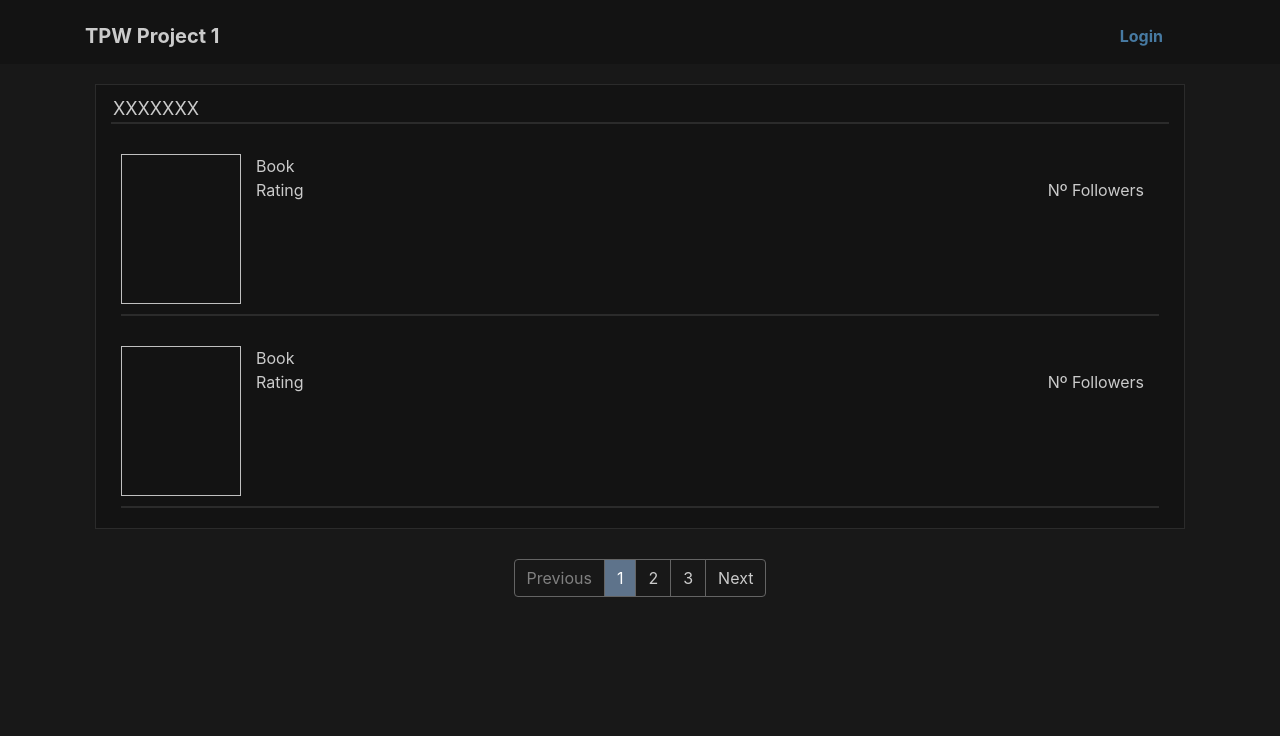
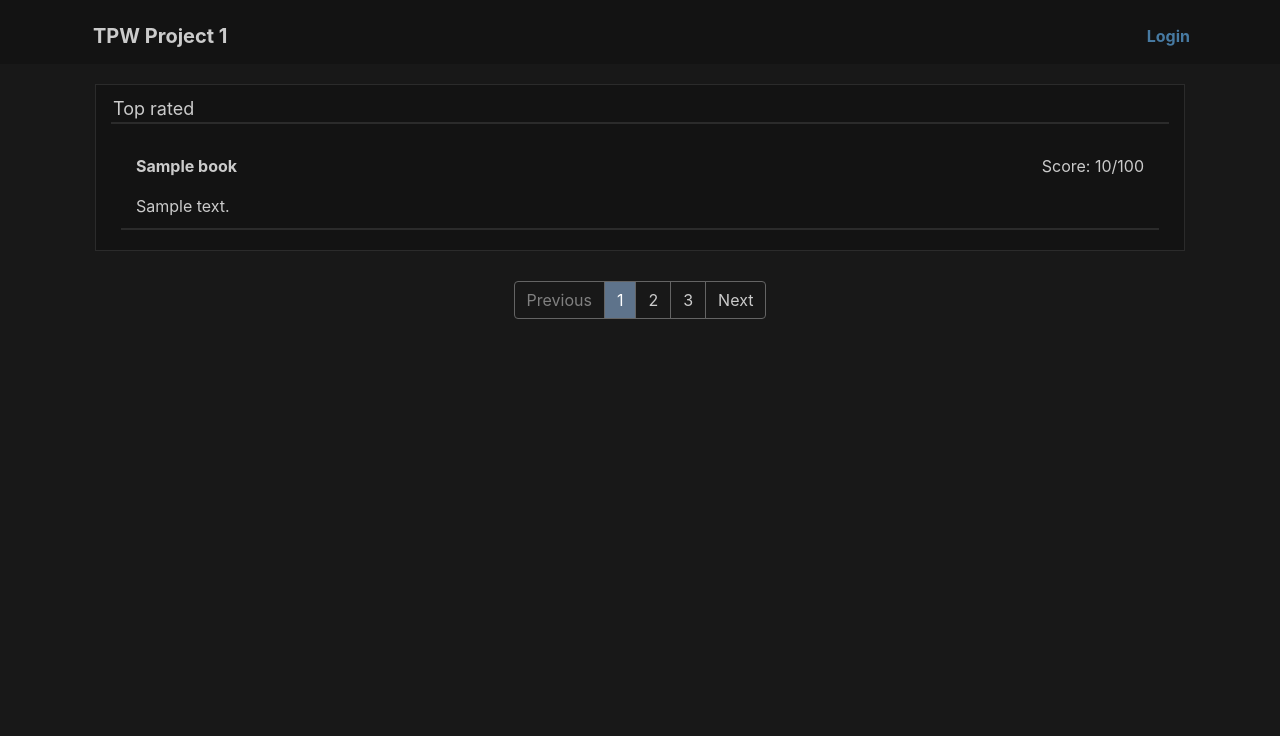
Before and after one commit to Dioben/TPW01, a Django app: page /top/1/ in a window 1280 px wide. Shown: the top 736 px of the page. Run offline with Django 3.2, Linux system fonts and the light colour scheme; tables that the repository leaves empty hold one stand-in row (values such as "Sample post"); some libraries are stand-ins or nearby versions.

Commit message:
Lots of little changes

```diff
--- a/TPW01/urls.py
+++ b/TPW01/urls.py
@@ -33,7 +33,7 @@ urlpatterns = [
     path("logout/",auth_views.LogoutView.as_view(next_page="/"), name="log out"),
     path('signup/', views.signup, name="sign up"),
     path('bookmarkpress/',views.bookmark, name="bookmark press"),
-    path('chaptereditor/<int:book>/<str:chapter>',views.chaptereditor, name="chapter editor"),
+    path('chaptereditor/<int:book>/<str:chapter>/',views.chaptereditor, name="chapter editor"),
     path('bookeditor/<int:book>/', views.bookEditor, name="book editor"),
     path('submitbook/<int:book>/',views.submitbook, name="book poster"),
     path('deletebook/<int:book>/',views.deletebook, name="book deleter"),
--- a/app/commonqueries.py
+++ b/app/commonqueries.py
@@ -35,7 +35,8 @@ def bookrisingpop(page=1, total=20):
 
 
 def bookbynew(page=1, total=20):
-    return Book.objects.reverse()[(page - 1) * total:page * total]
+    return Chapter.objects.order_by("-release").select_related()[(page - 1) * total:page * total]
+    # return Book.objects.reverse()[(page - 1) * total:page * total]
 
 
 def reviewbyuser(user):
--- a/app/static/css/css.css
+++ b/app/static/css/css.css
@@ -291,9 +291,10 @@ a {
 
 .description {
     word-wrap: break-word;
+    white-space: pre-wrap;
 }
 
-.container-custom .description {
+.list-content .description {
    overflow: hidden;
    text-overflow: ellipsis;
    display: -webkit-box;
@@ -319,11 +320,34 @@ a {
 
 .book-header > .description {
     background-color: #131313;
-    padding: 10px 50px 10px 50px;
+    padding: 20px 50px 0 50px;
     /*border-left: 100vw solid #131313;*/
     /*border-right: 100vw solid #131313;*/
     /*margin: 0 -100vw 0 -100vw;*/
 }
+
+.chapter-text {
+    white-space: pre-wrap;
+}
+
+.book-header a {
+    color: #CBCBCB;
+}
+
+.navbar {
+    padding: .5em 5px;
+}
+
+.navbar-brand {
+    padding: 0 8px;
+}
+
+
+
+
+
+
+
 
 
 
@@ -643,7 +667,7 @@ a {
 }
 
 .navigation-clean-button .actions .login {
-    margin-right: 1rem;
+    /*margin-right: 1rem;*/
     text-decoration: none;
     /*color: #465765;*/
 }
--- a/app/templates/bookeditor.html
+++ b/app/templates/bookeditor.html
@@ -17,7 +17,7 @@
                 <div class="separator"></div>
             </div>
             <div class="book-content-content">
-                <form action="/submitbook/{{ bookid }}" method="post">
+                <form action="/submitbook/{{ bookid }}/" method="post">
                     {% csrf_token %}
                     <div class="form-group">
                         {{ form.title.label_tag }}
--- a/app/templates/layout.html
+++ b/app/templates/layout.html
@@ -36,11 +36,11 @@
                       </div>
                     </div>
                 {% else %}
-                        <a class="login" href="/login">Login</a>
+                        <a class="login" href="/login/">Login</a>
                 {% endif %}
                 {% endblock %}
             </span>
-            <button data-target="#navcol-1" data-toggle="collapse" class="navbar-toggler"><span class="sr-only">Toggle navigation</span><span class="navbar-toggler-icon"></span></button>
+{#            <button data-target="#navcol-1" data-toggle="collapse" class="navbar-toggler"><span class="sr-only">Toggle navigation</span><span class="navbar-toggler-icon"></span></button>#}
         </div>
     </div>
 </nav>
--- a/app/templates/listing.html
+++ b/app/templates/listing.html
@@ -1,37 +1,88 @@
 {% extends "layout.html" %}
 
-{% block title %}TPW01 - Best/Newest/Rising{% endblock %}
+{% block title %}TPW01 - {{ sorttype }}{% endblock %}
 
 {% block content %}
     <div class="row no-gutters">
-        <div class="col-xl-12 offset-xl-0">
+    {% if sorttype == "Latest Books" %}
+        <div class="col-xl-6 offset-xl-0">
             <div class="container-custom">
                 <div class="container-custom-header">
-                    <span>XXXXXXX</span>
+                    <span>Recent updates</span>
                     <div class="separator"></div>
                 </div>
                 <div class="list-content">
+                    {% for chapter in books %}
                     <div>
-                        <div class="d-flex flex-nowrap"><img>
-                            <div class="col d-flex flex-column"><a href="#">Book</a>
-                                <div class="d-flex justify-content-between"><span>Rating</span><span>Nº Followers</span>
+                        <div class="d-flex flex-nowrap">{% comment %}<img>{% endcomment %}
+                            <div class="col d-flex flex-column">
+                                <div class="d-flex justify-content-between">
+                                    <a href="/book/{{ chapter.novel.id }}/"><b>{{ chapter.novel.title }}</b></a>
+                                    <a href="/chapter/{{ chapter.novel.id }}/{{ chapter.number }}/">{{ chapter.title }}</a>
                                 </div>
                             </div>
                         </div>
                         <div class="separator"></div>
                     </div>
+                    {% endfor %}
+                </div>
+            </div>
+        </div>
+    {% endif %}
+    {% if sorttype == "Rising Books" %}
+        <div class="col-xl-6 offset-xl-0">
+            <div class="container-custom">
+                <div class="container-custom-header">
+                    <span>Rising</span>
+                    <div class="separator"></div>
+                </div>
+                <div class="list-content">
+                    {% for book in books %}
                     <div>
-                        <div class="d-flex flex-nowrap"><img>
-                            <div class="col d-flex flex-column"><a href="#">Book</a>
-                                <div class="d-flex justify-content-between"><span>Rating</span><span>Nº Followers</span>
+                        <div class="d-flex flex-nowrap">{% comment %}<img>{% endcomment %}
+                            <div class="col d-flex flex-column">
+                                <div class="d-flex justify-content-between">
+                                    <a href="/book/{{ book.id }}/"><b>{{ book.title }}</b></a>
+                                    <span>Score: {% if book.rating == None %}0{% else %}{{ book.rating }}{% endif %}/100</span>
+    {#                                <span>Nº Followers</span>#}
                                 </div>
+                                <span class="mt-3 description">{{ book.description }}</span>
                             </div>
                         </div>
                         <div class="separator"></div>
                     </div>
+                    {% endfor %}
                 </div>
             </div>
         </div>
+    {% endif %}
+    {% if sorttype == "Top Books" %}
+        <div class="col-xl-12 offset-xl-0">
+            <div class="container-custom">
+                <div class="container-custom-header">
+                    <span>Top rated</span>
+                    <div class="separator"></div>
+                </div>
+                <div class="list-content">
+                    {% for book in books %}
+                    <div>
+                        <div class="d-flex flex-nowrap">{% comment %}<img>{% endcomment %}
+                            <div class="col d-flex flex-column">
+                                <div class="d-flex justify-content-between">
+                                    <a href="/book/{{ book.id }}/"><b>{{ book.title }}</b></a>
+                                    <span>Score: {% if book.rating == None %}0{% else %}{{ book.rating }}{% endif %}/100</span>
+    {#                                <span>Nº Followers</span>#}
+                                </div>
+                                <span class="mt-3 description">{{ book.description }}</span>
+                            </div>
+                        </div>
+                        <div class="separator"></div>
+                    </div>
+                    {% endfor %}
+                </div>
+            </div>
+        </div>
+    {% endif %}
         <div class="col-xl-12 offset-xl-0">
             <nav aria-label="pagination">
                 <ul class="pagination justify-content-center">
--- a/app/templates/login.html
+++ b/app/templates/login.html
@@ -27,7 +27,7 @@
             <button class="btn btn-primary btn-block" type="submit">Log in</button>
         </div>
         {% comment %}<a class="forgot" href="#">Forgot your password?</a>{% endcomment %}
-        <a class="forgot" href="/signup">Create a new account</a></form>
+        <a class="forgot" href="/signup/">Create a new account</a></form>
 </div>
 <script src="https://cdnjs.cloudflare.com/ajax/libs/jquery/3.5.1/jquery.min.js"></script>
 <script src="https://cdnjs.cloudflare.com/ajax/libs/twitter-bootstrap/4.5.0/js/bootstrap.bundle.min.js"></script>
--- a/app/templates/signup.html
+++ b/app/templates/signup.html
@@ -35,7 +35,7 @@
             <div class="form-group">
                 <button class="btn btn-primary btn-block" type="submit">Sign up</button>
             </div>
-            <a class="forgot" href="/login">Already have an account? Log in.</a></form>
+            <a class="forgot" href="/login/">Already have an account? Log in.</a></form>
     </div>
     <script src="https://cdnjs.cloudflare.com/ajax/libs/jquery/3.5.1/jquery.min.js"></script>
     <script src="https://cdnjs.cloudflare.com/ajax/libs/twitter-bootstrap/4.5.0/js/bootstrap.bundle.min.js"></script>
--- a/app/views.py
+++ b/app/views.py
@@ -38,14 +38,14 @@ def bookpage(request, pk):
     data = {'book': Book.objects.select_related().get(pk=pk), 'lastread': 0, 'isauthor': False}
     data['chapters'] = Chapter.objects.only("title", "number", "release").filter(novel=data['book'])
     data['reviews'] = Review.objects.filter(novel=data['book']).select_related('author')
-    data['rating'] = str(round(data['book'].scoretotal/data['book'].reviewcount,1))
+    data['rating'] = str(round(0 if data['book'].reviewcount == 0 else data['book'].scoretotal/data['book'].reviewcount, 1))
     if request.user.is_authenticated:
         possiblereview = Review.objects.filter(author=request.user, novel_id=pk)
         data['isauthor'] = request.user == data['book'].author
         if possiblereview.exists():
             data['form'] = ReviewForm(instance=possiblereview.get(),initial={'novel':pk})
         else:
-            data['form'] = ReviewForm(initial={'novel':pk})  # do not render this if author or nonauth'd
+            data['form'] = ReviewForm(initial={'novel': pk})  # do not render this if author or nonauth'd
         lastread = LastRead.objects.filter(book_id=pk, author=request.user)
         if lastread.exists():
             data['lastread'] = lastread.get().chapter
@@ -56,7 +56,7 @@ def bookpage(request, pk):
 
 
 def topRated(request, page):
-    data = {'sorttype': 'Books By Rating', 'books': bookbyrating(page)}
+    data = {'sorttype': 'Top Books', 'books': bookbyrating(page)}
     return render(request, 'listing.html', data)
 
 
@@ -66,7 +66,7 @@ def popularBooks(request, page):
 
 
 def newBooks(request, page):
-    data = {'sorttype': 'New Books', 'books': bookbynew(page)}
+    data = {'sorttype': 'Latest Books', 'books': bookbynew(page)}
     return render(request, 'listing.html', data)
 
 
@@ -247,7 +247,7 @@ def postcomment(request):
         return HttpResponse("no account", 403)
     form = CommentForm(request.POST)
     if form.is_valid():
-        comment = Comment(author=request.user, content=form.cleaned_data['content'],chapter=form.cleaned_data['chapter'])
+        comment = Comment(author=request.user, content=form.cleaned_data['content'], chapter=form.cleaned_data['chapter'])
         if 'parent' in request.POST:
             comment.parent = Comment.objects.get(pk=request.POST['parent'])
         comment.save()
```
Also changed, not shown: app/forms.py (+8 -21 lines), app/templates/book.html (+20 -33 lines), app/templates/chapter.html (+23 -19 lines), app/templates/index.html (+14 -10 lines), app/templates/user.html (+8 -8 lines).
